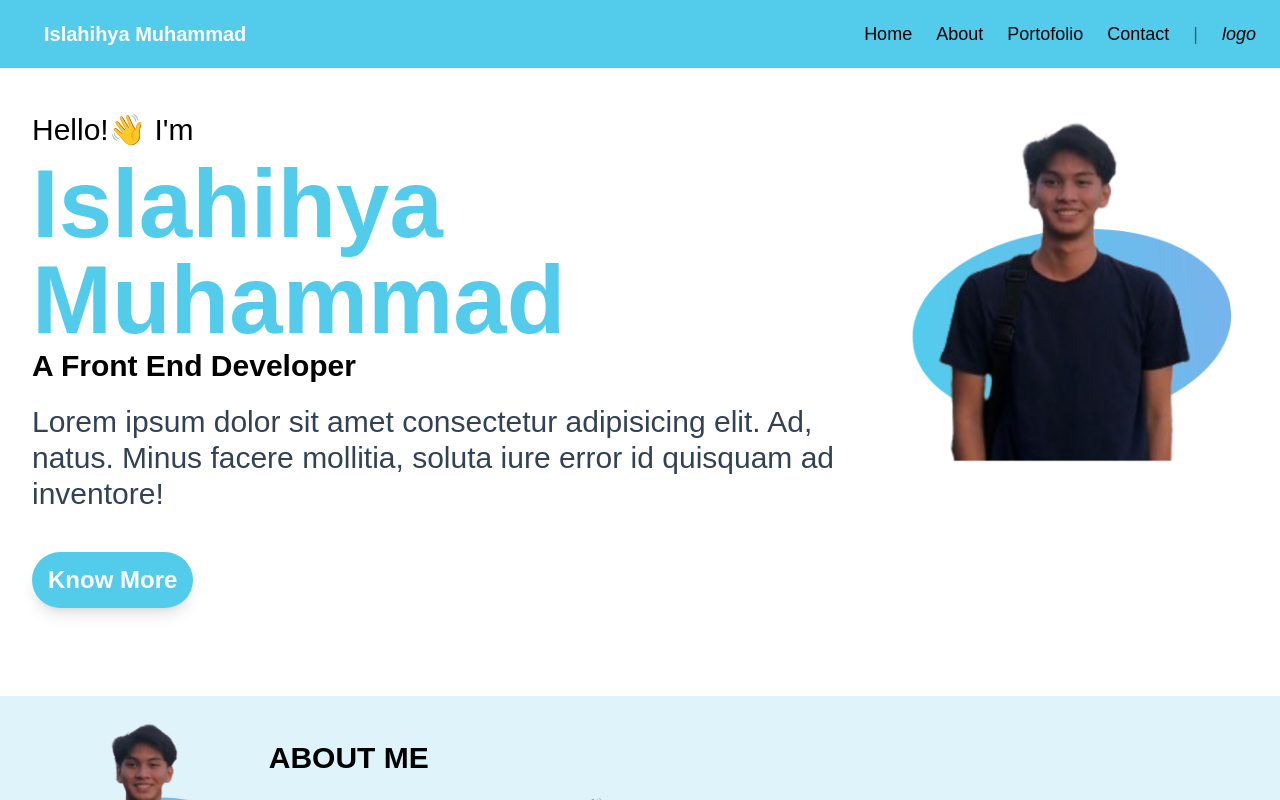
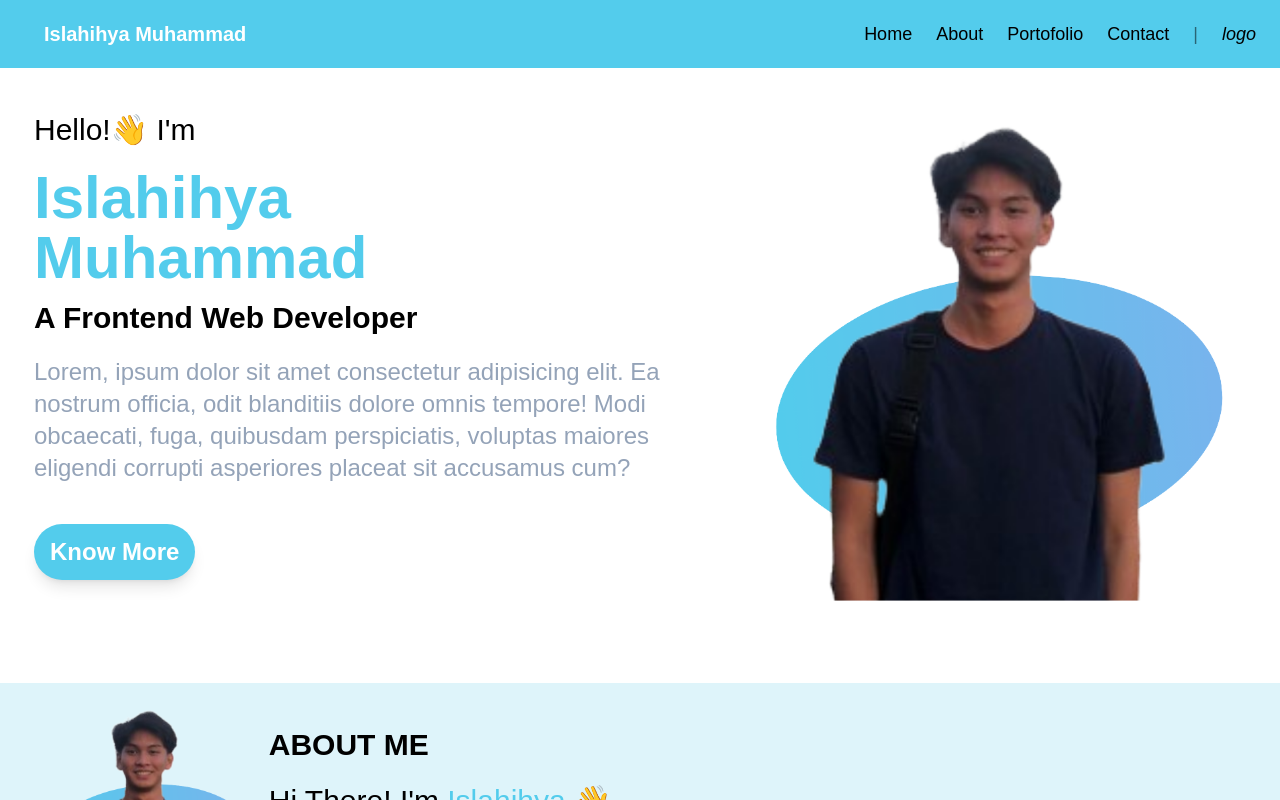
Before and after one commit to Islahihyaa/Personal-website-portofolio, a React (Vite) app: page / in a window 1280 px wide. Shown: the top 800 px of the page. Built offline with nearby package versions, Linux system fonts and the light colour scheme.

Commit message:
Fix layout home

```diff
--- a/src/components/HomePage.jsx
+++ b/src/components/HomePage.jsx
@@ -7,14 +7,14 @@ const HomePage = () => {
             <div className='container'>
               <div className='justify-center mb-14 md:flex lg:px-4' >
                   <div className="mb-5 lg:mr-10">
-                      <p className="text-base mb-2 md:text-2xl xl:text-3xl 2xl:text-4xl">Hello!👋 I'm</p>
-                      <h1 className="text-3xl font-bold text-primary md:text-6xl xl:text-8xl 2xl:text-9xl">Islahihya <span>Muhammad</span></h1>
-                      <p className="text-xl font-semibold mb-5 md:text-2xl xl:text-3xl 2xl:text-4xl">A Front End Developer</p>
-                      <p className='mb-10 text-slate-700 md:text-2xl xl:text-3xl '>Lorem ipsum dolor sit amet consectetur adipisicing elit. Ad, natus. Minus facere mollitia, soluta iure error id quisquam ad inventore!</p>
+                      <p className="text-base mb-5 md:text-2xl xl:text-3xl 2xl:text-3xl">Hello!👋 I'm</p>
+                      <h1 className="text-3xl font-bold text-primary mb-3 md:text-5xl xl:text-6xl xl:max-w-xl 2xl:text-7xl">Islahihya Muhammad</h1>
+                      <p className="text-xl font-semibold mb-5 md:text-2xl xl:text-3xl 2xl:text-3xl">A Frontend Web Developer</p>
+                      <p className='mb-10 text-slate-400 md:text-2xl max-w-2xl'>Lorem, ipsum dolor sit amet consectetur adipisicing elit. Ea nostrum officia, odit blanditiis dolore omnis tempore! Modi obcaecati, fuga, quibusdam perspiciatis, voluptas maiores eligendi corrupti asperiores placeat sit accusamus cum?</p>
                       <button className="bg-primary text-white font-semibold text-base rounded-full shadow-lg mb-3 py-3 px-4 hover:bg-primary md:text-2xl xl:text-2xl ">Know More</button>
                   </div>
                   <div className='mb-3'>
-                    <img src={Photo}  alt='MyPhoto' className=' max-w-full mx-auto'/>
+                    <img src={Photo}  alt='MyPhoto' className='object-cover w-[500px]'/>
                   </div>
               </div>
             </div>
```
